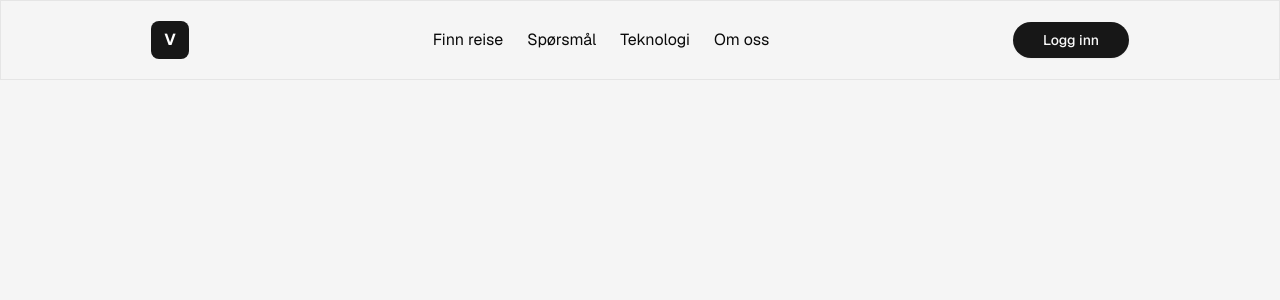
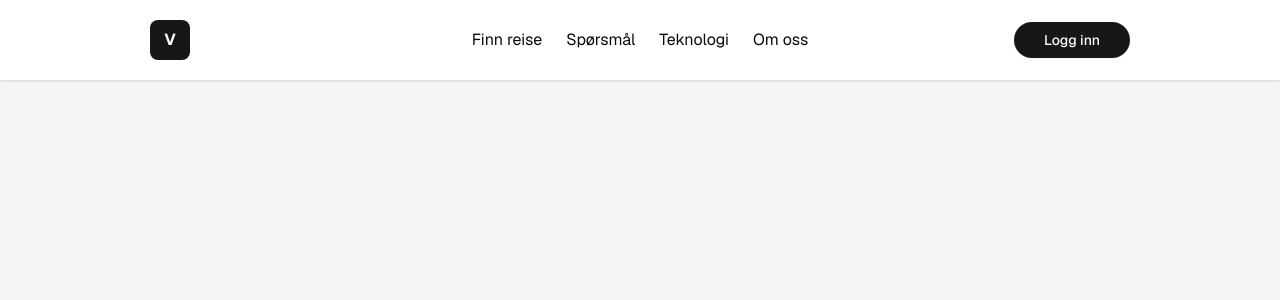
Before and after one commit to Prog2052-gruppe12/ViaMundi, a Next.js app: page / in a window 1280 px wide. Shown: the top 300 px of the page. Built offline with nearby package versions, Linux system fonts and the light colour scheme.

Commit message:
Finished the header

```diff
--- a/src/components/layout/Header.jsx
+++ b/src/components/layout/Header.jsx
@@ -4,9 +4,13 @@ import {Button} from "@/components/ui/button";
 
 export const Header = () => {
     return (
-        <main className="flex items-center justify-between border pl-sides pr-sides pt-5 pb-5 w-full h-[80px]">
-            <div className="flex items-center justify-center bg-primary h-full aspect-square text-white font-bold rounded-md">V</div>
-            <Nav />
+        <main className="fixed top-0 left-0 w-full h-[80px] px-sides py-5 flex items-center justify-between bg-white shadow z-50">
+            <div className="flex items-center justify-center bg-primary h-full aspect-square text-white font-bold rounded-md">
+                V
+            </div>
+
+            <div className="absolute left-1/2 transform -translate-x-1/2"><Nav/></div>
+
             <Button>Logg inn</Button>
         </main>
     )
```
